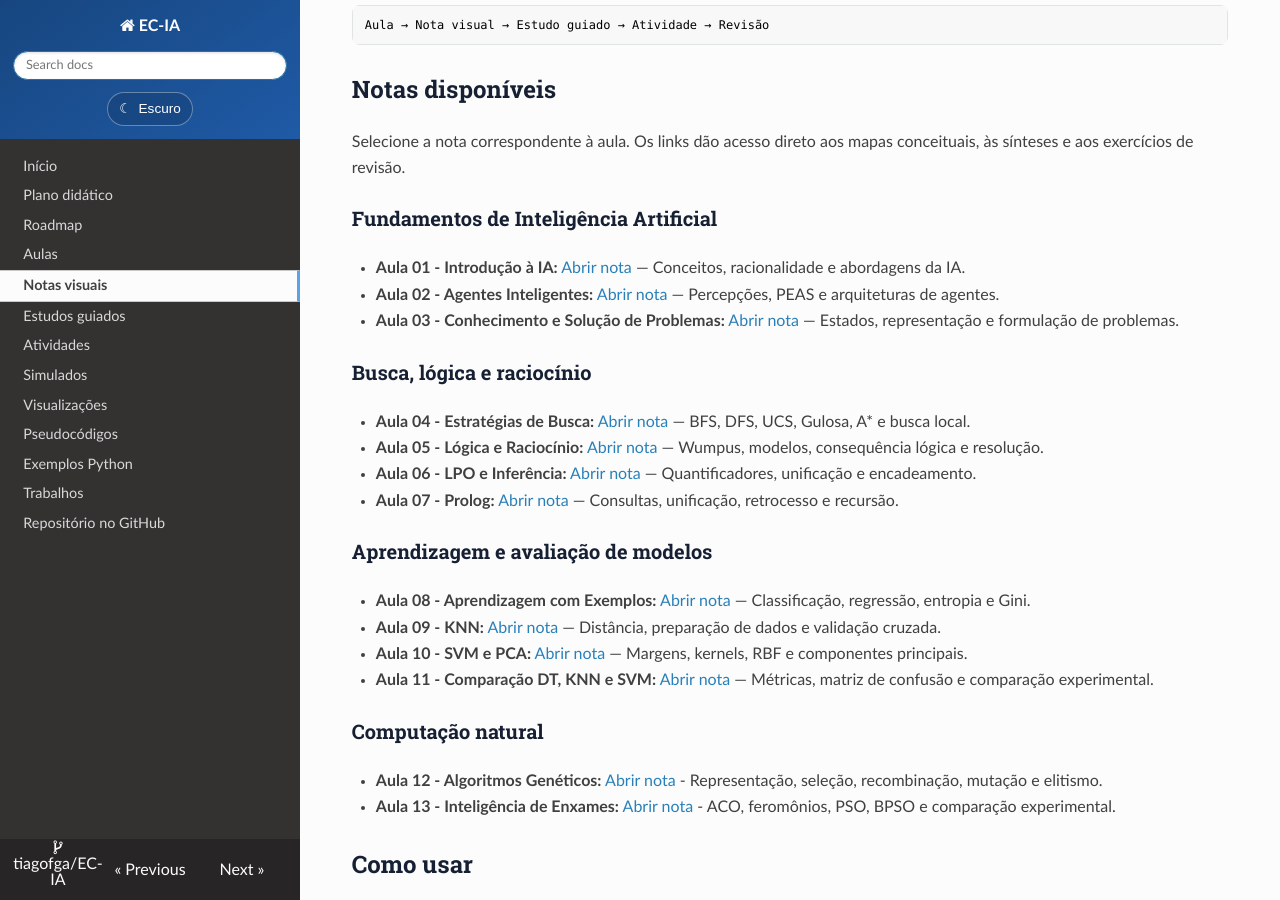
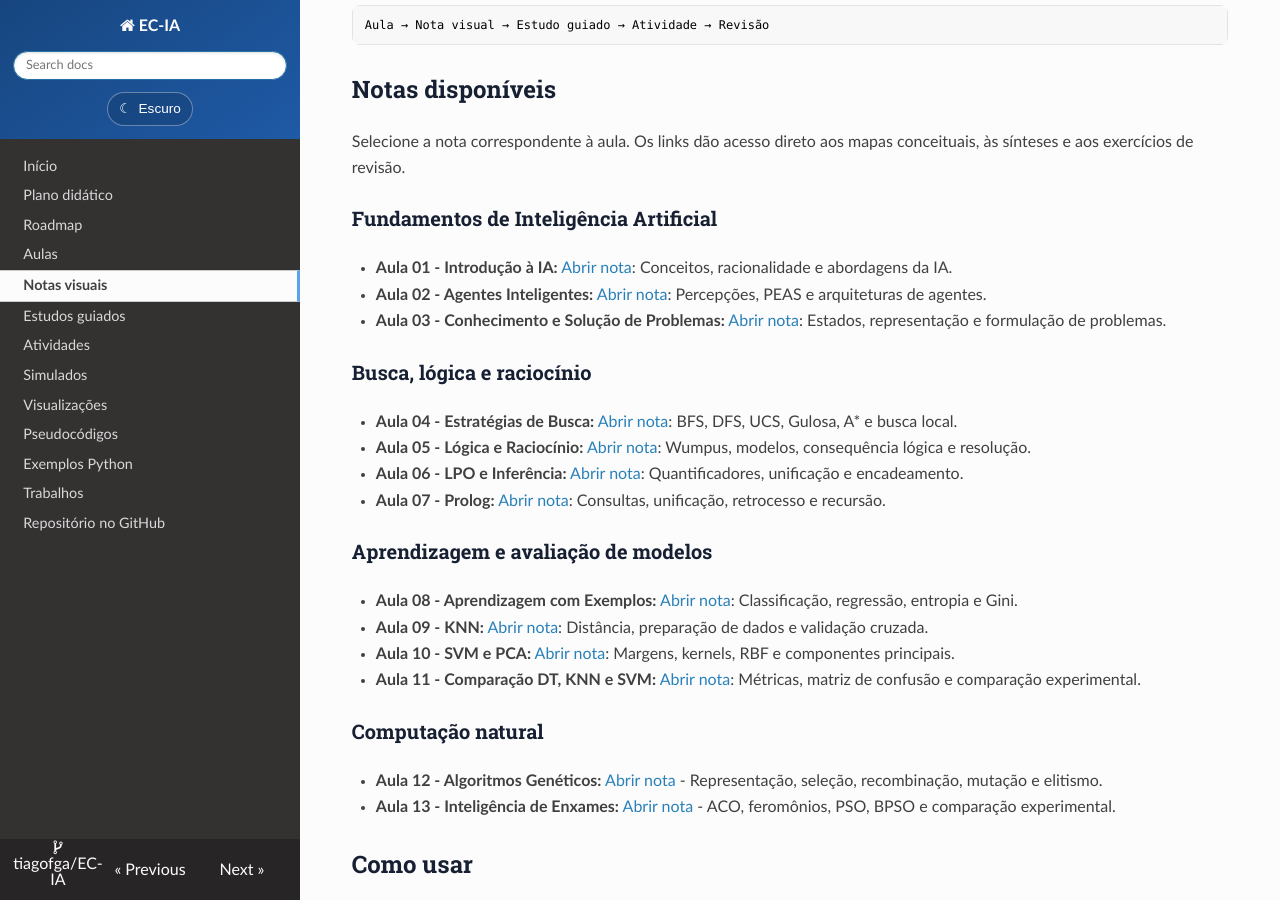
Before and after one commit to tiagofga/EC-IA, an MkDocs documentation site: the page built from docs/notas/index.md, in a window 1280 px wide and 900 px high, scrolled down 289 px. Built offline with MkDocs 1.6.1, drawn with Linux system fonts in a browser that asks for light colours; nearby versions of some CDN libraries.

```diff
--- a/docs/notas/index.md
+++ b/docs/notas/index.md
@@ -14,23 +14,23 @@ Selecione a nota correspondente à aula. Os links dão acesso direto aos mapas c
 
 ### Fundamentos de Inteligência Artificial
 
-- **Aula 01 - Introdução à IA:** [Abrir nota](./01-introducao/README.md) — Conceitos, racionalidade e abordagens da IA.
-- **Aula 02 - Agentes Inteligentes:** [Abrir nota](./02-agentes/README.md) — Percepções, PEAS e arquiteturas de agentes.
-- **Aula 03 - Conhecimento e Solução de Problemas:** [Abrir nota](./03-conhecimento/README.md) — Estados, representação e formulação de problemas.
+- **Aula 01 - Introdução à IA:** [Abrir nota](./01-introducao/README.md): Conceitos, racionalidade e abordagens da IA.
+- **Aula 02 - Agentes Inteligentes:** [Abrir nota](./02-agentes/README.md): Percepções, PEAS e arquiteturas de agentes.
+- **Aula 03 - Conhecimento e Solução de Problemas:** [Abrir nota](./03-conhecimento/README.md): Estados, representação e formulação de problemas.
 
 ### Busca, lógica e raciocínio
 
-- **Aula 04 - Estratégias de Busca:** [Abrir nota](./04-busca/README.md) — BFS, DFS, UCS, Gulosa, A* e busca local.
-- **Aula 05 - Lógica e Raciocínio:** [Abrir nota](./05-logica/README.md) — Wumpus, modelos, consequência lógica e resolução.
-- **Aula 06 - LPO e Inferência:** [Abrir nota](./06-lpo-inferencia/README.md) — Quantificadores, unificação e encadeamento.
-- **Aula 07 - Prolog:** [Abrir nota](./07-prolog/README.md) — Consultas, unificação, retrocesso e recursão.
+- **Aula 04 - Estratégias de Busca:** [Abrir nota](./04-busca/README.md): BFS, DFS, UCS, Gulosa, A* e busca local.
+- **Aula 05 - Lógica e Raciocínio:** [Abrir nota](./05-logica/README.md): Wumpus, modelos, consequência lógica e resolução.
+- **Aula 06 - LPO e Inferência:** [Abrir nota](./06-lpo-inferencia/README.md): Quantificadores, unificação e encadeamento.
+- **Aula 07 - Prolog:** [Abrir nota](./07-prolog/README.md): Consultas, unificação, retrocesso e recursão.
 
 ### Aprendizagem e avaliação de modelos
 
-- **Aula 08 - Aprendizagem com Exemplos:** [Abrir nota](./08-aprendizagem-exemplos/README.md) — Classificação, regressão, entropia e Gini.
-- **Aula 09 - KNN:** [Abrir nota](./09-knn/README.md) — Distância, preparação de dados e validação cruzada.
-- **Aula 10 - SVM e PCA:** [Abrir nota](./10-svm/README.md) — Margens, kernels, RBF e componentes principais.
-- **Aula 11 - Comparação DT, KNN e SVM:** [Abrir nota](./11-atividade-comparacao/README.md) — Métricas, matriz de confusão e comparação experimental.
+- **Aula 08 - Aprendizagem com Exemplos:** [Abrir nota](./08-aprendizagem-exemplos/README.md): Classificação, regressão, entropia e Gini.
+- **Aula 09 - KNN:** [Abrir nota](./09-knn/README.md): Distância, preparação de dados e validação cruzada.
+- **Aula 10 - SVM e PCA:** [Abrir nota](./10-svm/README.md): Margens, kernels, RBF e componentes principais.
+- **Aula 11 - Comparação DT, KNN e SVM:** [Abrir nota](./11-atividade-comparacao/README.md): Métricas, matriz de confusão e comparação experimental.
 
 
 ### Computação natural
```
